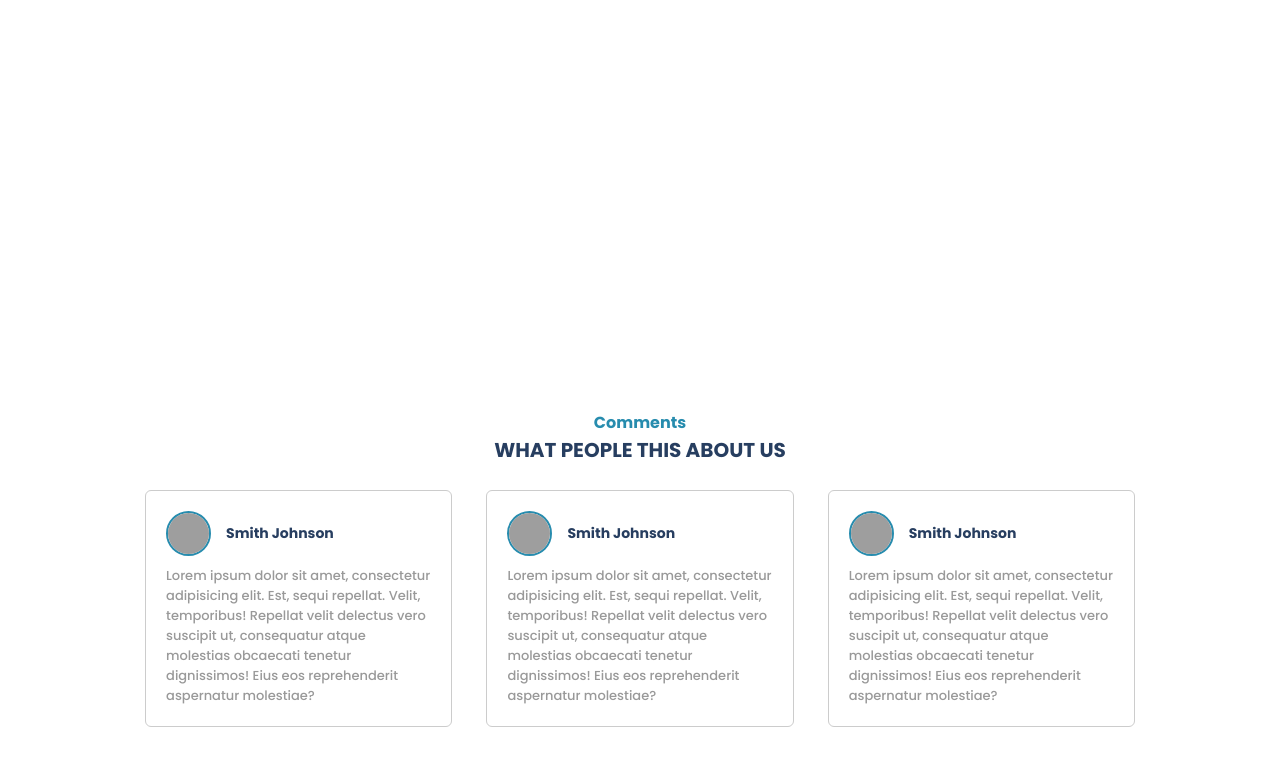
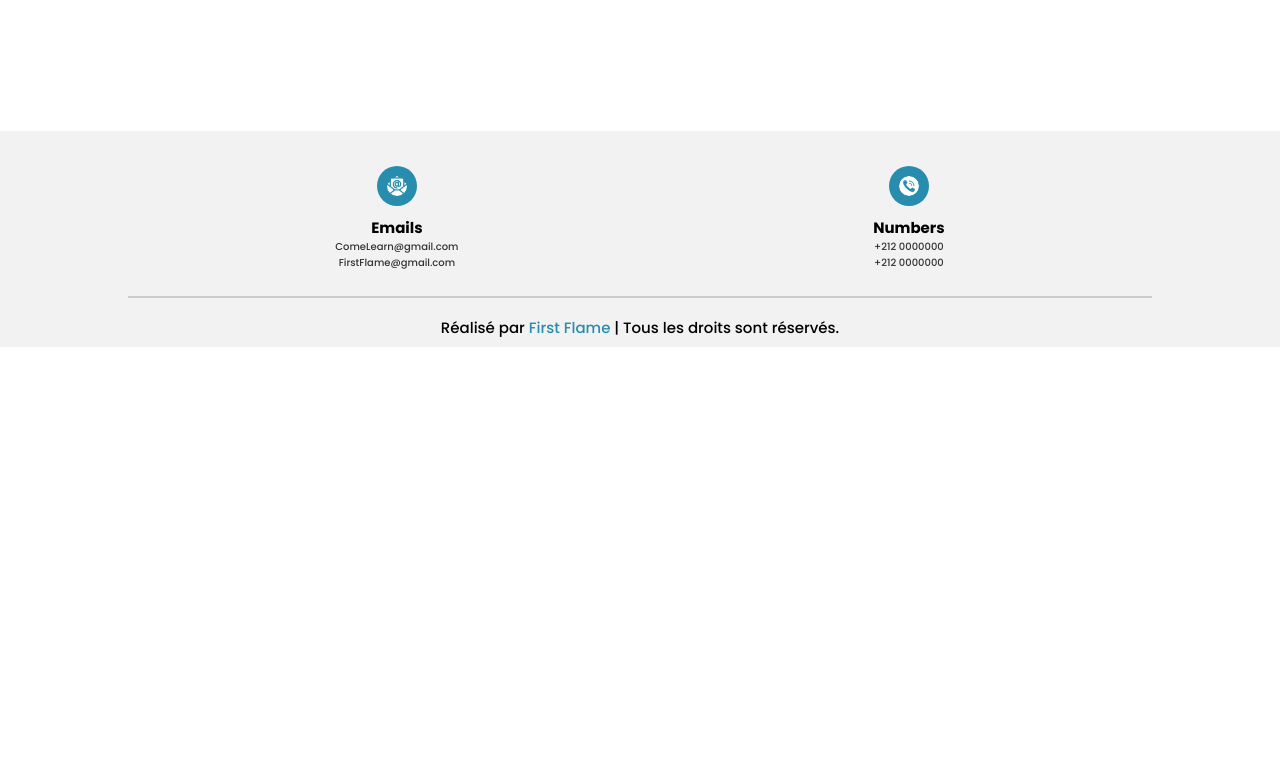
Before and after one commit to aminabtf/ComeLearn, a plain HTML site: page index.html in a window 1280 px wide. Shown: the part 2039-2797 px from the top of the page. After the commit the page ends 2386 px from the top, so only its background shows below. Drawn offline with Linux system fonts and the light colour scheme; grey boxes are pictures that could not be loaded.

Commit message:
modifs amina

```diff
--- a/index.html
+++ b/index.html
@@ -16,7 +16,6 @@
         <li><a href="#home">Acceuil</a></li>
         <li><a href="#menu">Formations</a></li>
         <li><a href="#about_us">A Propos</a></li>
-        <li><a href="#reservation">Réservation</a></li>
       </ul>
 
       <!-- menu responsive -->
@@ -74,8 +73,8 @@
     <!-- section about us -->
 
     <section id="about_us">
-      <h4 class="mini_title">About Us</h4>
-      <h2 class="title">Why choose us ?</h2>
+      <h4 class="mini_title">A Propos</h4>
+      <h2 class="title">Pourquoi nous choisir ?</h2>
       <div class="about">
         <div class="left">
           <img src="images/img-about-us.png" />
@@ -99,64 +98,20 @@
       </div>
     </section>
 
-    <!-- section comments -->
-    <section class="comment_section">
-      <h4 class="mini_title">Comments</h4>
-      <h2 class="title">What People this about us</h2>
-      <div class="comments">
-        <div class="comment">
-          <div>
-            <img src="images/img1.png" />
-            <h4>Smith Johnson</h4>
-          </div>
-          <p>
-            Lorem ipsum dolor sit amet, consectetur adipisicing elit. Est, sequi
-            repellat. Velit, temporibus! Repellat velit delectus vero suscipit
-            ut, consequatur atque molestias obcaecati tenetur dignissimos! Eius
-            eos reprehenderit aspernatur molestiae?
-          </p>
-        </div>
-        <div class="comment">
-          <div>
-            <img src="images/img1.png" />
-            <h4>Smith Johnson</h4>
-          </div>
-          <p>
-            Lorem ipsum dolor sit amet, consectetur adipisicing elit. Est, sequi
-            repellat. Velit, temporibus! Repellat velit delectus vero suscipit
-            ut, consequatur atque molestias obcaecati tenetur dignissimos! Eius
-            eos reprehenderit aspernatur molestiae?
-          </p>
-        </div>
-        <div class="comment">
-          <div>
-            <img src="images/img1.png" />
-            <h4>Smith Johnson</h4>
-          </div>
-          <p>
-            Lorem ipsum dolor sit amet, consectetur adipisicing elit. Est, sequi
-            repellat. Velit, temporibus! Repellat velit delectus vero suscipit
-            ut, consequatur atque molestias obcaecati tenetur dignissimos! Eius
-            eos reprehenderit aspernatur molestiae?
-          </p>
-        </div>
-      </div>
-    </section>
-
     <!-- footer -->
     <footer>
       <div class="services_list">
         <div class="service">
           <img src="images/email.png" alt="" />
           <h2>Emails</h2>
-          <p>email@gmail.com</p>
-          <p>your.dish@gmail.com</p>
+          <p>ComeLearn@gmail.com</p>
+          <p>FirstFlame@gmail.com</p>
         </div>
         <div class="service">
           <img src="images/call.png" alt="" />
           <h2>Numbers</h2>
-          <p>+33 54454544</p>
-          <p>+33 45687515</p>
+          <p>+212 0000000</p>
+          <p>+212 0000000</p>
         </div>
 
         <hr />
```
Also changed, not shown: classRoomStart.html (+26 -4 lines).
